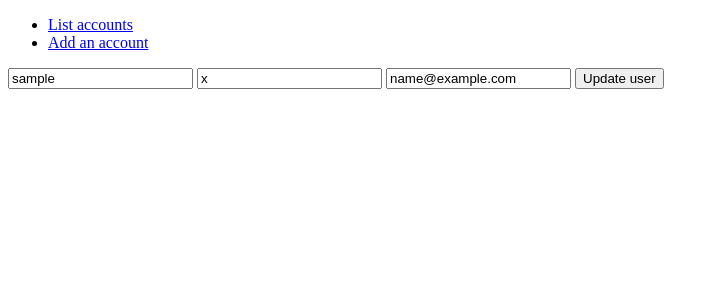
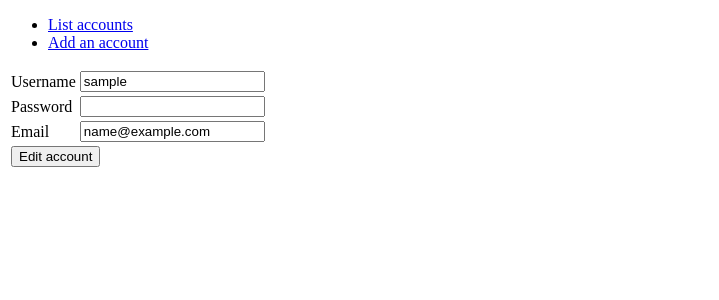
Before and after one commit to joonissi/tsohaaa, a Flask app: page /accounts/edit/1 in a window 1280 px wide. Shown: the top 300 px of the page, without its empty margins (0-719 px from the left). Run offline with Flask 2, Linux system fonts and the light colour scheme; tables that the repository leaves empty hold one stand-in row (values such as "Sample post").

Commit message:
fixed username creation and editing user

```diff
--- a/application/accounts/views.py
+++ b/application/accounts/views.py
@@ -7,43 +7,64 @@ from application.accounts.forms import AccountForm
 def accounts_index():
   return render_template("accounts/index.html", accounts = Account.query.all())
 
+
 @app.route("/accounts/new/")
 def accounts_form():
     return render_template("accounts/new.html", form = AccountForm())
 
-@app.route("/accounts/edit/<account_id>")
+
+@app.route("/accounts/edit/<account_id>", methods=["GET", "POST"])
 def accounts_update(account_id):
 
-  #if method is GET
-  a = Account.query.get(account_id)
+  # if method is GET
+  if request.method == 'GET':
+    my_account = Account.query.get(account_id)
+    form = AccountForm()
 
-  return render_template("accounts/edit.html", account = a)
+    form.username.data = my_account.username
 
-  #else if method is POST
-  # TODO
+    # Not going to be displayed
+    #form.password.data = account.password
+    form.email.data = my_account.email
+
+    return render_template("accounts/edit.html", account = my_account, form = form)
+
+  else:
+    form = AccountForm(request.form)
+
+    my_account = Account.query.get(account_id)
+
+    if not form.validate():
+      return render_template("accounts/edit.html", account = my_account, form = form)
+
+    # update fields
+    #my_account.username = form.username.data
+    my_account.password = form.password.data
+    my_account.email = form.email.data
+
+    db.session().commit()
+
+    return redirect(url_for("accounts_index"))
+
 
 @app.route("/accounts/", methods=["POST"])
 def accounts_create():
-    #print(request.form.get("username"))
 
-    #a = Account(request.form.get("username"), request.form.get("password"), request.form.get("email"))
-    #p = Account(request.form.get("password"))
-    #e = Account(request.form.get("email"))
+    form = AccountForm(request.form)
 
-    # wtf forms way
-    form = AccountForm(request.form)
+    # check if account already exists
+    account = Account.query.filter_by(username=form.username.data).first()
+    if account:
+      # TODO show warning text
+      return render_template("accounts/new.html", form=form)
 
     if not form.validate():
       return render_template("accounts/new.html", form = form)
 
-    a = Account(form.username.data, form.password.data, form.email.data)
-    #a.password = form.password.data
-    #a.email = form.email.data
+    account = Account(form.username.data, form.password.data, form.email.data)
 
-    db.session().add(a)
-    db.session().commit()
+    if (account == None):
+      db.session().add(account)
+      db.session().commit()
 
     return redirect(url_for("accounts_index"))
-
-def accounts_edit():
-  pass
--- a/application/templates/accounts/edit.html
+++ b/application/templates/accounts/edit.html
@@ -1,12 +1,57 @@
 {% extends "layout.html" %}
 
 {% block body %}
-<form method="POST" action="{{ url_for('accounts_create') }}">
-  <input type="text" name="username" value="{{ account.username }}" />
-
-  <input type="text" name="password" value="{{ account.password }}" />
-
-  <input type="text" name="email" value="{{ account.email }}" />
-  <input type="submit" value="Update user" />
+<form method="POST" action="{{ url_for('accounts_update', account_id = account.id) }}">
+  <table>
+    <tr>
+      <td>
+        {{ form.username.label }}
+      </td>
+      <td>
+        {{ form.username }}
+      </td>
+      <td>
+        <ul>
+          {% for error in form.username.errors %}
+          <li>{{ error }}</li>
+          {% endfor %}
+        </ul>
+      </td>
+    </tr>
+    <tr>
+      <td>
+        {{ form.password.label }}
+      </td>
+      <td>
+        {{ form.password }}
+      </td>
+      <td>
+        <ul>
+          {% for error in form.password.errors %}
+          <li>{{ error }}</li>
+          {% endfor %}
+        </ul>
+      </td>
+    </tr>
+    <tr>
+      <td>
+        {{ form.email.label }}
+      </td>
+      <td>
+        {{ form.email }}
+      </td>
+      <td>
+        <ul>
+          {% for error in form.email.errors %}
+          <li>{{ error }}</li>
+          {% endfor %}
+        </ul>
+      </td>
+    </tr>
+    <tr>
+      <td colspan="2">
+        <input type="submit" value="Edit account" />
+      </td>
+    </tr>
 </form>
 {% endblock %}
```
Also changed, not shown: 6 other files.
